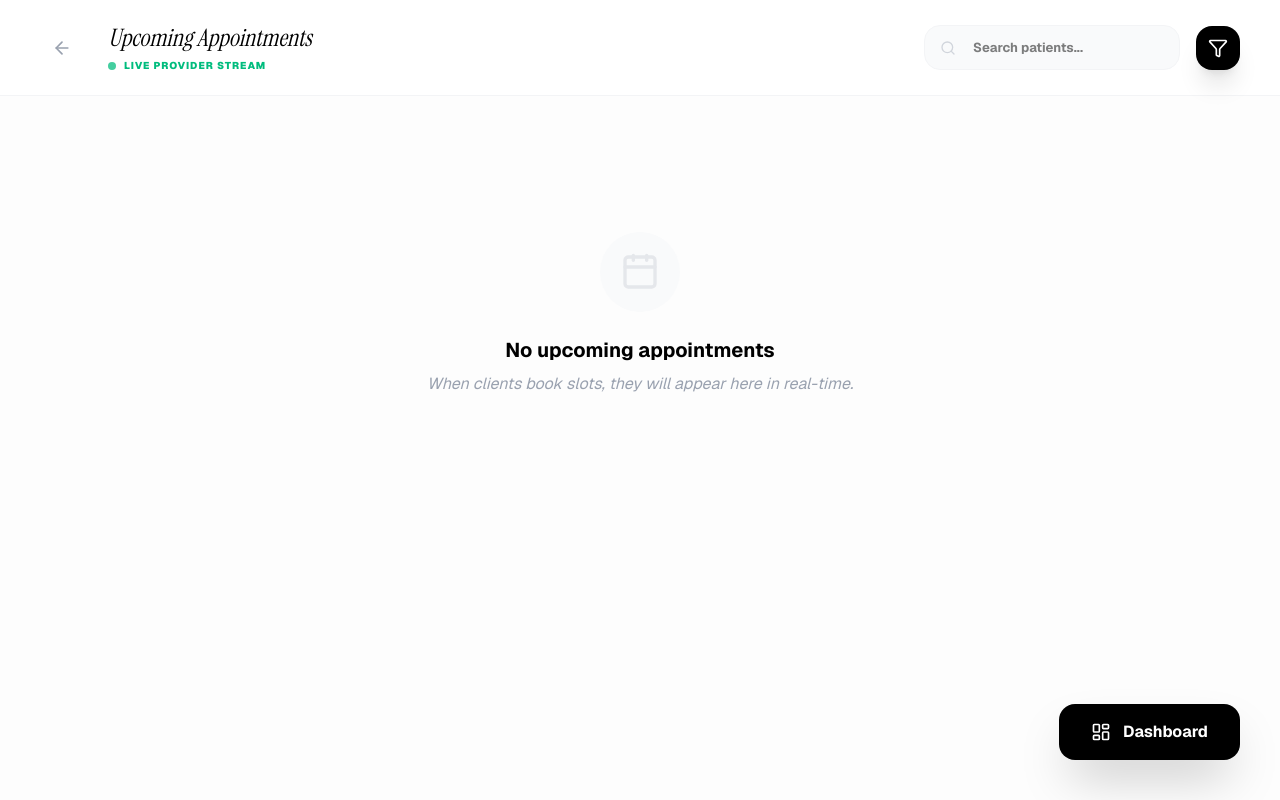
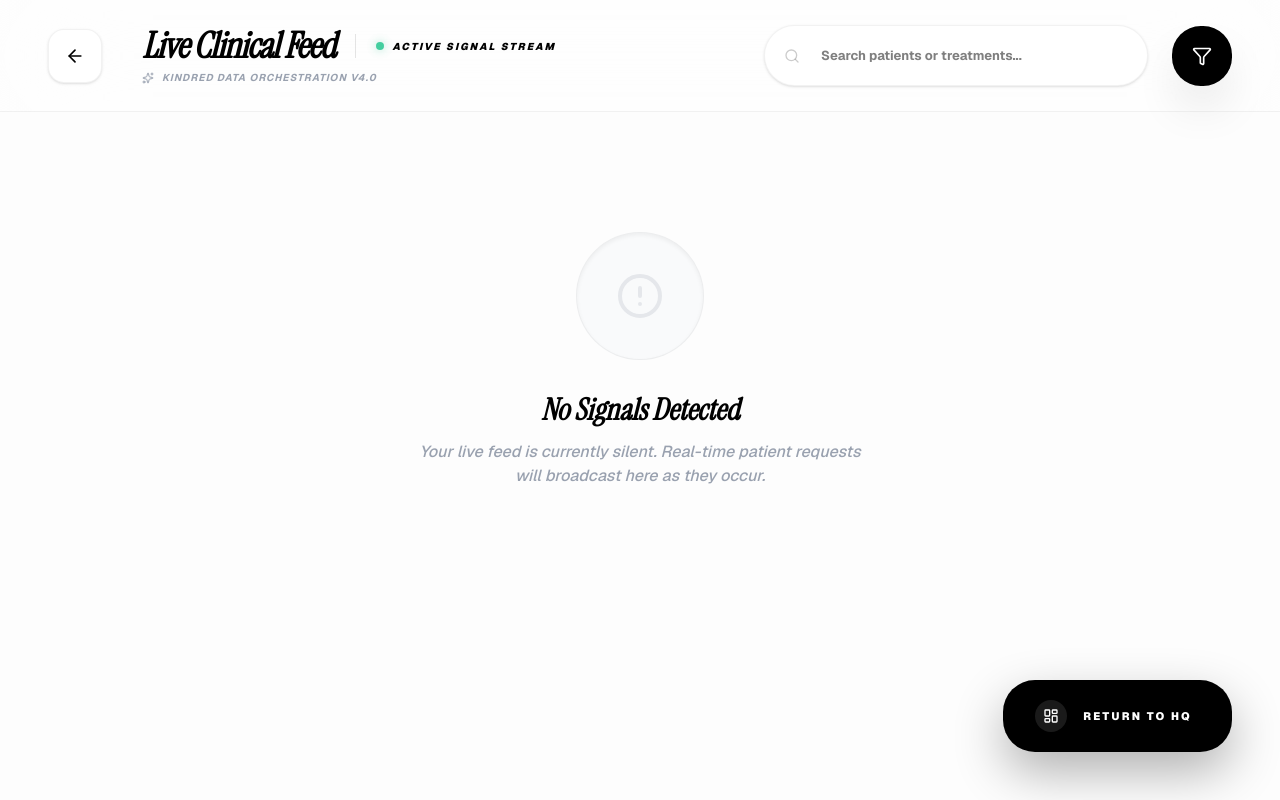
Before and after one commit to FlexSlotCustom0/FlexSlotCustom, a Next.js app in the folder frontend/: page /provider/appointment/upcoming in a window 1280 px wide. Built offline with nearby package versions, Linux system fonts and the light colour scheme.

Commit message:
Update page.tsx

```diff
--- a/frontend/src/app/provider/appointment/upcoming/page.tsx
+++ b/frontend/src/app/provider/appointment/upcoming/page.tsx
@@ -5,7 +5,7 @@ import { motion, AnimatePresence } from "framer-motion";
 import {
   Calendar, Clock, User, Phone, Mail, ChevronRight,
   Search, Filter, MoreHorizontal, CheckCircle2,
-  AlertCircle, ArrowLeft, LayoutDashboard, CalendarDays
+  AlertCircle, ArrowLeft, LayoutDashboard, CalendarDays, Sparkles
 } from "lucide-react";
 import Link from "next/link";
 
@@ -25,10 +25,13 @@ export default function UpcomingAppointments() {
   const [bookings, setBookings] = useState<Booking[]>([]);
   const [loading, setLoading] = useState(true);
   const [searchQuery, setSearchQuery] = useState("");
+  const [activeTheme, setActiveTheme] = useState("clinic-clean");
 
   useEffect(() => {
     const fetchBookings = () => {
       const saved = localStorage.getItem("flexslot_bookings");
+      const theme = localStorage.getItem("flexslot_active_template") || "clinic-clean";
+      setActiveTheme(theme);
       if (saved) {
         setBookings(JSON.parse(saved).reverse());
       }
@@ -40,151 +43,197 @@ export default function UpcomingAppointments() {
     return () => window.removeEventListener('storage', fetchBookings);
   }, []);
 
+  const getThemeAccent = () => {
+    switch(activeTheme) {
+      case 'paws-premium': return 'emerald';
+      case 'pulse-modern': return 'indigo';
+      case 'vet-warm': return 'orange';
+      case 'wild-med': return 'green';
+      default: return 'black';
+    }
+  };
+
+  const accent = getThemeAccent();
+
   const filteredBookings = bookings.filter(b =>
     b.clientName.toLowerCase().includes(searchQuery.toLowerCase()) ||
     b.serviceName.toLowerCase().includes(searchQuery.toLowerCase())
   );
 
+  const groupedBookings = filteredBookings.reduce((acc: any, b) => {
+    if (!acc[b.slotDate]) acc[b.slotDate] = [];
+    acc[b.slotDate].push(b);
+    return acc;
+  }, {});
+
+  const sortedDates = Object.keys(groupedBookings).sort();
+
   return (
-    <div className="min-h-screen bg-[#FDFDFD] text-black font-sans flex flex-col">
-      {/* Header */}
-      <header className="h-24 bg-white/80 backdrop-blur-xl border-b border-gray-100 flex items-center justify-between px-10 sticky top-0 z-50">
-        <div className="flex items-center gap-6">
-          <Link href="/dashboard/owner" className="p-3 hover:bg-gray-50 rounded-2xl transition-all group">
-            <ArrowLeft className="w-5 h-5 text-gray-400 group-hover:text-black" />
+    <div className={`min-h-screen bg-[#FDFDFD] text-black font-sans flex flex-col transition-colors duration-1000`}>
+      {/* Mesh Background */}
+      <div className="fixed inset-0 overflow-hidden pointer-events-none -z-10">
+        <div className={`absolute top-[-10%] right-[-10%] w-[500px] h-[500px] opacity-10 rounded-full blur-[120px] ${accent === 'black' ? 'bg-gray-400' : `bg-${accent}-500`}`} />
+        <div className="absolute bottom-[-10%] left-[-10%] w-[400px] h-[400px] bg-gray-50 rounded-full blur-[100px]" />
+      </div>
+
+      <header className="h-28 bg-white/40 backdrop-blur-3xl border-b border-black/5 flex items-center justify-between px-12 sticky top-0 z-[100]">
+        <div className="flex items-center gap-10">
+          <Link href="/dashboard/owner" className="p-4 bg-white rounded-2xl border border-black/5 shadow-sm hover:scale-105 transition-all text-black group">
+            <ArrowLeft className="w-5 h-5 group-hover:-translate-x-1 transition-transform" />
           </Link>
-          <div>
-            <h1 className="text-2xl font-serif italic mb-1">Upcoming Appointments</h1>
+          <div className="space-y-1">
+             <div className="flex items-center gap-3">
+               <h1 className="text-4xl font-serif font-black italic tracking-tight">Live Clinical Feed</h1>
+               <div className="h-6 w-px bg-black/10 mx-2" />
                <div className="flex items-center gap-2">
-              <span className="w-2 h-2 rounded-full bg-emerald-500 animate-pulse" />
-              <span className="text-[10px] font-black uppercase tracking-widest text-emerald-500">Live Provider Stream</span>
+                 <div className="w-2 h-2 rounded-full bg-emerald-500 animate-pulse shadow-[0_0_10px_rgba(16,185,129,0.5)]" />
+                 <span className="text-[10px] font-black uppercase tracking-[0.2em] text-black italic">Active Signal Stream</span>
                </div>
+             </div>
+             <p className="text-[10px] text-gray-400 font-bold uppercase tracking-widest italic flex items-center gap-2">
+               <Sparkles className="w-3 h-3" /> Kindred Data Orchestration v4.0
+             </p>
           </div>
         </div>
 
-        <div className="flex items-center gap-4">
-          <div className="relative hidden md:block">
-            <Search className="absolute left-4 top-1/2 -translate-y-1/2 w-4 h-4 text-gray-300" />
+        <div className="flex items-center gap-6">
+          <div className="relative">
+            <Search className="absolute left-5 top-1/2 -translate-y-1/2 w-4 h-4 text-black/20" />
             <input
               type="text"
-              placeholder="Search patients..."
+              placeholder="Search patients or treatments..."
               value={searchQuery}
               onChange={(e) => setSearchQuery(e.target.value)}
-              className="pl-12 pr-6 py-3 bg-gray-50 border border-gray-100 rounded-2xl text-[13px] font-bold w-64 focus:outline-none focus:ring-2 focus:ring-black/5"
+              className="pl-14 pr-8 py-5 bg-white border border-black/5 rounded-[2rem] text-[13px] font-bold w-96 shadow-sm focus:outline-none focus:ring-2 focus:ring-black focus:bg-white transition-all"
             />
           </div>
-          <button className="p-3 bg-black text-white rounded-2xl shadow-xl hover:scale-105 transition-all">
+          <button className="p-5 bg-black text-white rounded-[1.8rem] shadow-2xl shadow-black/20 hover:scale-[1.05] active:scale-95 transition-all">
             <Filter className="w-5 h-5" />
           </button>
         </div>
       </header>
 
-      <main className="flex-1 p-10 max-w-6xl mx-auto w-full">
+      <main className="flex-1 p-12 max-w-7xl mx-auto w-full">
         {loading ? (
-          <div className="h-96 flex flex-col items-center justify-center gap-4">
-            <div className="w-12 h-12 border-4 border-gray-100 border-t-black rounded-full animate-spin" />
-            <span className="text-xs font-black uppercase tracking-widest text-gray-300 font-mono italic">Fetching Secure Records...</span>
+          <div className="h-[60vh] flex flex-col items-center justify-center gap-6">
+            <div className={`w-16 h-16 border-4 border-gray-100 border-t-black rounded-full animate-spin`} />
+            <span className="text-[10px] font-black uppercase tracking-[0.2em] text-black animate-pulse">Establishing Secure Clinical Handshake...</span>
           </div>
-        ) : filteredBookings.length > 0 ? (
-          <div className="space-y-6">
+        ) : sortedDates.length > 0 ? (
+          <div className="space-y-24">
+            {sortedDates.map((date, dIdx) => (
+              <div key={date} className="relative grid grid-cols-[160px_1fr] gap-16">
+                {/* Vertical Date Pillar */}
+                <div className="sticky top-40 h-fit text-right space-y-2 mt-4">
+                  <span className="text-sm font-black text-black/20 uppercase tracking-[0.3em] font-mono">{new Date(date).toLocaleDateString('en-US', { weekday: 'short' })}</span>
+                  <h2 className="text-7xl font-serif font-black italic text-black/5 leading-none mb-[-1rem] pr-2">{new Date(date).getDate()}</h2>
+                  <h3 className="text-3xl font-serif font-bold italic text-black pr-4 border-r-4 border-black border-opacity-10">
+                    {new Date(date).toLocaleDateString('en-US', { month: 'short' })}
+                  </h3>
+                </div>
+
+                {/* Content Stream */}
+                <div className="space-y-8">
                   <AnimatePresence mode="popLayout">
-              {filteredBookings.map((booking, idx) => (
+                    {groupedBookings[date].map((booking: any, idx: number) => (
                       <motion.div
                         key={booking.id}
                         layout
-                  initial={{ opacity: 0, y: 20 }}
-                  animate={{ opacity: 1, y: 0 }}
+                        initial={{ opacity: 0, x: 20 }}
+                        animate={{ opacity: 1, x: 0 }}
                         exit={{ opacity: 0, scale: 0.95 }}
-                  transition={{ delay: idx * 0.05 }}
-                  className="bg-white border border-gray-100 p-8 rounded-[2.5rem] shadow-sm hover:shadow-xl hover:border-black/5 transition-all group relative overflow-hidden"
+                        transition={{ delay: idx * 0.1 }}
+                        className="bg-white/80 backdrop-blur-xl border border-black/5 p-10 rounded-[3rem] shadow-2xl shadow-black/[0.02] hover:shadow-black/[0.1] hover:border-black/20 transition-all group relative overflow-hidden"
                       >
-                  <div className="flex flex-col md:flex-row md:items-center justify-between gap-8 h-full">
-                    {/* Time & Card */}
-                    <div className="flex items-center gap-8">
-                      <div className="w-24 h-24 bg-gray-50 rounded-[2rem] flex flex-col items-center justify-center border border-gray-100 group-hover:bg-black group-hover:text-white transition-all">
-                        <div className="text-[10px] font-black uppercase mb-1 opacity-50">{booking.slotDate.split('-')[1]}</div>
-                        <div className="text-3xl font-serif">{booking.slotDate.split('-')[2]}</div>
+                        <div className="flex flex-col lg:flex-row lg:items-center justify-between gap-12">
+                          <div className="flex items-center gap-10">
+                            {/* Time Badge */}
+                            <div className="relative">
+                               <div className="w-28 h-28 bg-gray-50 rounded-[2.5rem] flex flex-col items-center justify-center border border-black/5 group-hover:bg-black group-hover:text-white transition-all duration-500 shadow-inner">
+                                  <Clock className="w-5 h-5 mb-2 opacity-30 group-hover:opacity-100" />
+                                  <div className="text-lg font-black tracking-tight">{booking.slotTime.split(' ')[0]}</div>
+                                  <div className="text-[9px] font-black uppercase tracking-widest opacity-40">{booking.slotTime.split(' ')[1]}</div>
+                               </div>
+                               {idx === 0 && dIdx === 0 && (
+                                 <div className="absolute -top-3 -right-3 bg-emerald-500 text-white p-2 rounded-full shadow-lg animate-bounce border-4 border-white">
+                                    <Sparkles className="w-3 h-3" />
+                                 </div>
+                               )}
                             </div>
 
-                      <div>
-                        <div className="flex items-center gap-3 mb-2">
-                          <h2 className="text-2xl font-bold tracking-tight">{booking.clientName}</h2>
-                          <span className="px-3 py-1 bg-emerald-50 text-emerald-600 text-[10px] font-black uppercase tracking-widest rounded-lg border border-emerald-100">Confirmed</span>
+                            <div className="space-y-3">
+                              <div className="flex items-center gap-4">
+                                <h4 className="text-4xl font-serif font-black italic text-black group-hover:tracking-wider transition-all duration-700">{booking.clientName}</h4>
+                                <div className={`h-2 w-2 rounded-full bg-emerald-500 shadow-[0_0_8px_rgba(16,185,129,0.5)]`} />
                               </div>
-                        <div className="flex flex-wrap items-center gap-4 text-sm text-gray-400 font-medium italic">
-                          <span className="flex items-center gap-2"><Clock className="w-4 h-4" /> {booking.slotTime}</span>
-                          <span className="flex items-center gap-2"><CalendarDays className="w-4 h-4" /> {booking.slotDate}</span>
-                          <span className="flex items-center gap-2 font-bold text-black opacity-40 uppercase tracking-widest text-[9px]"><Hash className="w-3 h-3" /> {booking.serviceName}</span>
+                              <div className="flex flex-wrap items-center gap-6">
+                                <div className="flex items-center gap-2 group/info">
+                                  <div className={`p-2 bg-${accent}-500/10 text-${accent}-500 rounded-lg group-hover/info:bg-black group-hover/info:text-white transition-colors`}>
+                                     <CalendarDays className="w-3.5 h-3.5" />
+                                  </div>
+                                  <span className="text-[10px] font-black uppercase tracking-widest text-black/40">{booking.serviceName}</span>
+                                </div>
+                                <div className="h-4 w-px bg-black/5 hidden md:block" />
+                                <div className="flex items-center gap-2">
+                                  <Phone className="w-3.5 h-3.5 text-black/20" />
+                                  <span className="text-[11px] font-bold font-mono text-black/60 italic">{booking.clientPhone}</span>
+                                </div>
                               </div>
                             </div>
                           </div>
 
-                    {/* Contact & Actions */}
-                    <div className="flex flex-col md:items-end gap-3 text-right">
-                      <div className="flex gap-2">
-                        <button className="p-3 bg-gray-50 hover:bg-green-50 hover:text-green-600 rounded-xl transition-all" title="Call Patient">
+                          <div className="flex lg:flex-col items-end gap-6 h-full justify-between">
+                             <div className="flex gap-3">
+                                <button className="p-5 bg-gray-50 hover:bg-black hover:text-white rounded-[1.5rem] transition-all duration-300 shadow-sm border border-black/5">
                                   <Phone className="w-4 h-4" />
                                 </button>
-                        <button className="p-3 bg-gray-50 hover:bg-blue-50 hover:text-blue-600 rounded-xl transition-all" title="Email Patient">
+                                <button className="p-5 bg-gray-50 hover:bg-black hover:text-white rounded-[1.5rem] transition-all duration-300 shadow-sm border border-black/5">
                                   <Mail className="w-4 h-4" />
                                 </button>
-                        <button className="p-3 bg-gray-50 hover:bg-gray-100 rounded-xl transition-all">
+                                <button className="p-5 bg-gray-50 hover:bg-black hover:text-white rounded-[1.5rem] transition-all duration-300 shadow-sm border border-black/5">
                                   <MoreHorizontal className="w-4 h-4" />
                                 </button>
                              </div>
-                      <div className="text-[9px] font-black text-gray-300 uppercase tracking-[0.2em] font-mono italic">
-                        UID_{booking.id.split('-').pop()}
+                             <div className="flex items-center gap-3">
+                                <span className="text-[9px] font-black text-black/20 uppercase tracking-[0.3em] font-mono">ID_{booking.id.split('-').pop()}</span>
+                                <div className="w-12 h-[2px] bg-black/5" />
+                                <span className="text-[10px] font-black text-black font-serif italic">Pending Review</span>
                              </div>
                           </div>
                         </div>
 
-                  {/* Visual Background Accent */}
-                  <div className="absolute top-0 right-0 w-32 h-32 bg-gray-50/50 rounded-bl-[5rem] -z-10 group-hover:bg-black/5 transition-colors" />
+                        <div className="absolute inset-0 bg-gradient-to-r from-transparent via-white/5 to-transparent -translate-x-full group-hover:translate-x-full transition-transform duration-1000 pointer-events-none" />
                       </motion.div>
                     ))}
                   </AnimatePresence>
                 </div>
+              </div>
+            ))}
+          </div>
         ) : (
-          <div className="py-24 text-center">
-            <div className="w-20 h-20 bg-gray-50 rounded-full flex items-center justify-center mx-auto mb-6">
-              {searchQuery ? <AlertCircle className="w-10 h-10 text-gray-200" /> : <Calendar className="w-10 h-10 text-gray-200" />}
+          <div className="min-h-[50vh] flex flex-col items-center justify-center text-center">
+            <div className="w-32 h-32 bg-gray-50 rounded-full flex items-center justify-center border border-black/5 mb-8 shadow-inner">
+               <AlertCircle className="w-12 h-12 text-gray-200" />
             </div>
-            <h3 className="text-xl font-bold mb-2">
-              {searchQuery ? `No results for "${searchQuery}"` : "No upcoming appointments"}
-            </h3>
-            <p className="text-gray-400 italic">
-              {searchQuery ? "Try a different patient name or treatment type." : "When clients book slots, they will appear here in real-time."}
+            <h3 className="text-3xl font-serif font-black italic mb-3">No Signals Detected</h3>
+            <p className="max-w-md text-gray-400 font-medium italic">
+              {searchQuery ? `The patient database found zero matches for "${searchQuery}". Try refining your clinical query.` : "Your live feed is currently silent. Real-time patient requests will broadcast here as they occur."}
             </p>
           </div>
         )}
       </main>
 
-      {/* Floating Dashboard Link */}
-      <div className="fixed bottom-10 right-10 z-50">
+      <div className="fixed bottom-12 right-12 z-[200]">
         <Link
-          href="/dashboard"
-          className="flex items-center gap-3 bg-black text-white px-8 py-4 rounded-2xl font-bold shadow-2xl hover:scale-105 transition-all"
+          href="/dashboard/owner"
+          className="group flex items-center gap-4 bg-black text-white pr-10 pl-8 py-5 rounded-[2rem] font-black text-[11px] uppercase tracking-[0.2em] shadow-[0_20px_50px_rgba(0,0,0,0.3)] hover:scale-[1.05] active:scale-95 transition-all"
         >
-          <LayoutDashboard className="w-5 h-5" />
-          Dashboard
+          <div className="w-8 h-8 rounded-full bg-white/10 flex items-center justify-center group-hover:rotate-12 transition-transform">
+             <LayoutDashboard className="w-4 h-4 text-white" />
+          </div>
+          Return to HQ
         </Link>
       </div>
     </div>
   );
 }
-
-function Hash({ className }: { className?: string }) {
-  return (
-    <svg
-      className={className}
-      viewBox="0 0 24 24"
-      fill="none"
-      stroke="currentColor"
-      strokeWidth="2"
-      strokeLinecap="round"
-      strokeLinejoin="round"
-    >
-      <line x1="4" y1="9" x2="20" y2="9" /><line x1="4" y1="15" x2="20" y2="15" /><line x1="10" y1="3" x2="8" y2="21" /><line x1="16" y1="3" x2="14" y2="21" />
-    </svg>
-  );
-}
```
Lines whose indentation alone changed are shown as unchanged.
